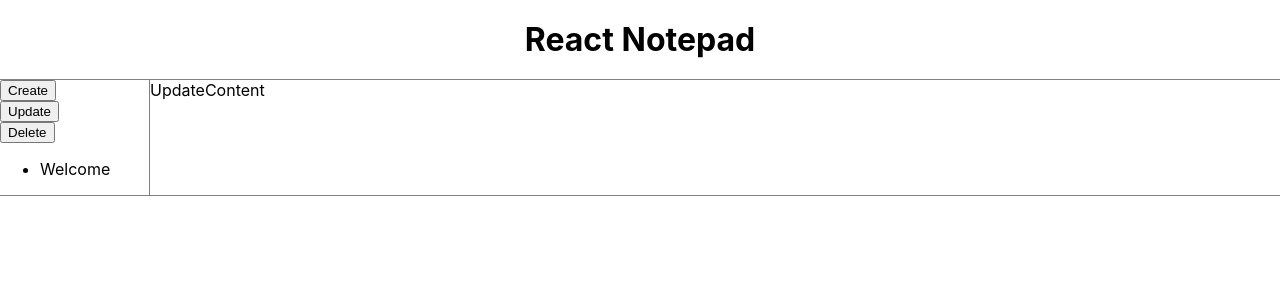
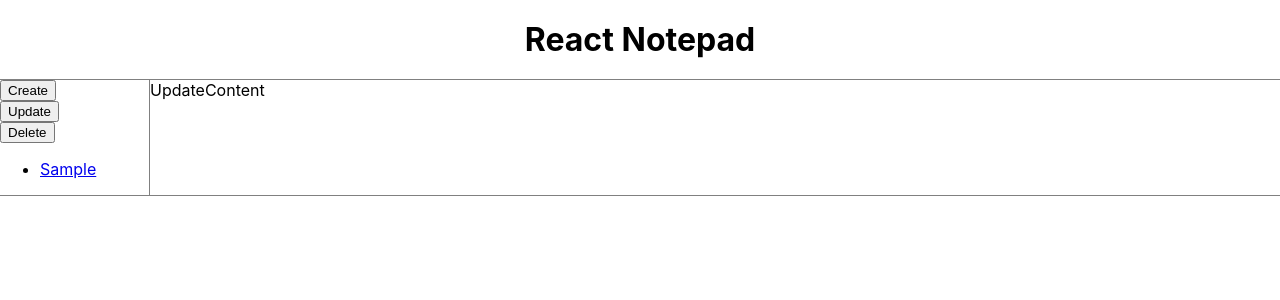
Before and after one commit to kuman514/ReactNotepad, a React (Create React App) app in the folder react-app/: page / in a window 1280 px wide. Shown: the top 300 px of the page. Built offline with nearby package versions, Linux system fonts and the light colour scheme.

Commit message:
Building ItemList

```diff
--- a/react-app/src/App.js
+++ b/react-app/src/App.js
@@ -7,12 +7,24 @@ import CreateContent from './components/CreateContent'
 import UpdateContent from './components/UpdateContent'
 
 class App extends Component {
+  constructor (props) {
+    super(props)
+    this.addingId = 2
+    this.state = {
+      mode: 'welcome',
+      readingItemId: 0,
+      welcome: {title: 'Welcome', detail: 'This is a notepad using React.'},
+      content: [
+        {id: 1, title: 'Sample', detail: 'This is a sample text.'}
+      ]
+    }
+  }
   render () {
     return (
       <div className="App">
         <Header></Header>
         <div className="NoteBody">
-          <ItemList></ItemList>
+          <ItemList data={this.state.content}></ItemList>
           <UpdateContent></UpdateContent>
         </div>
       </div>
--- a/react-app/src/components/ItemList.js
+++ b/react-app/src/components/ItemList.js
@@ -2,13 +2,30 @@ import React, { Component } from 'react'
 
 class ItemList extends Component {
   render () {
+    let _article = []
+    let _data = this.props.data
+    for (let i = 0; i < _data.length; i++) {
+      _article.push(
+        <li key={_data[i].id}>
+          <a
+            href={"/content/" + _data[i].id}
+            data-id={_data[i].id}
+            onClick={function (e) {
+
+            }.bind(this)}
+          >
+            {_data[i].title}
+          </a>
+        </li>
+      )
+    }
     return (
       <div className="ItemList">
         <input type="button" value="Create"></input>
         <input type="button" value="Update"></input>
         <input type="button" value="Delete"></input>
         <ul>
-          <li>Welcome</li>
+          {_article}
         </ul>
       </div>
     )
```
